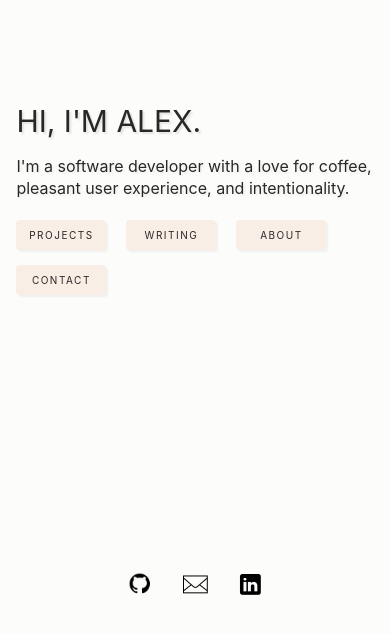
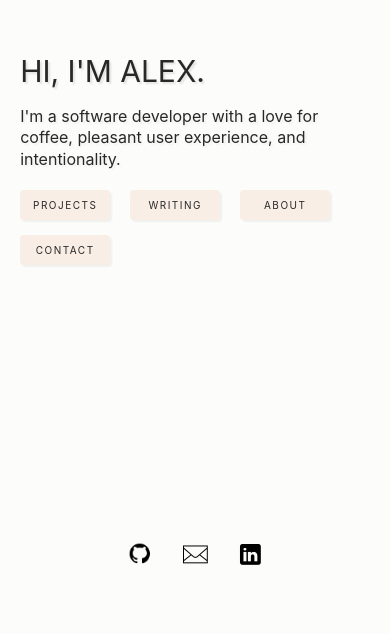
Before and after one commit to Alex-AK/portfolio_v2, a React (Create React App) app: page / in a window 390 px wide. Shown: the part 204-838 px from the top of the page. Built offline with nearby package versions, Linux system fonts and the light colour scheme.

Commit message:
Mobile height adjustments

```diff
--- a/src/App.jsx
+++ b/src/App.jsx
@@ -74,7 +74,7 @@
   min-height: calc(100vh - 70px);
 
   @media (max-height: 1000px) {
-    min-height: calc(100vh - 150px);
+    margin-top: -40px;
   }
 
   .main-content {
--- a/src/components/Landing/index.jsx
+++ b/src/components/Landing/index.jsx
@@ -41,7 +41,7 @@
   margin: 0 auto;
 
   @media (max-width: 800px) {
-    margin: 0 3%;
+    margin: 0 4%;
   }
 
   h3 {
--- a/src/components/Writing/Content.jsx
+++ b/src/components/Writing/Content.jsx
@@ -26,9 +26,9 @@
   }
 
   @media (max-width: 800px) {
-    margin: 80px 30px 0 220px;
+    margin: 100px 30px 0 220px;
   }
   @media (max-width: 600px) {
-    margin: 80px 30px 0 20px;
+    margin: 100px 30px 0 20px;
   }
 `;
```
